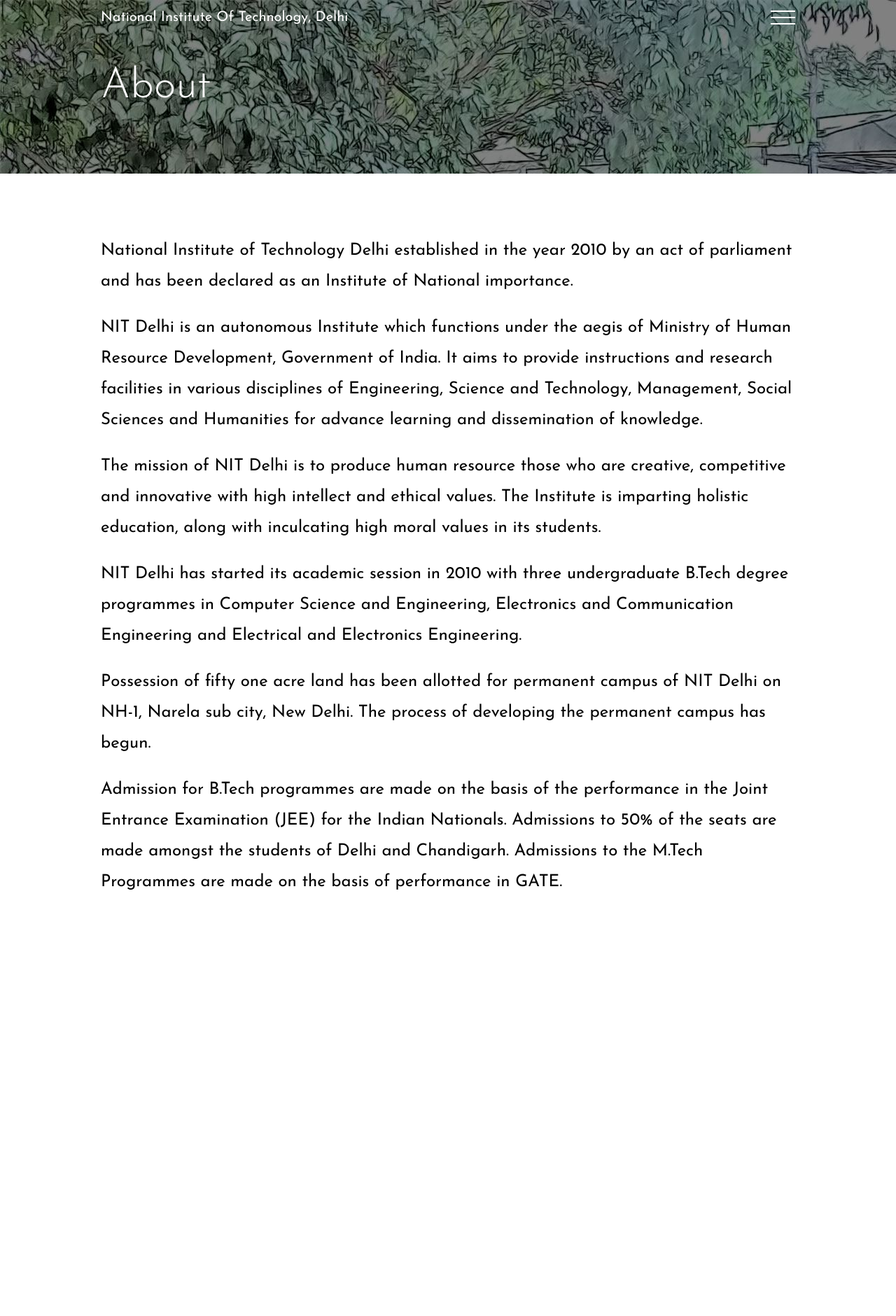
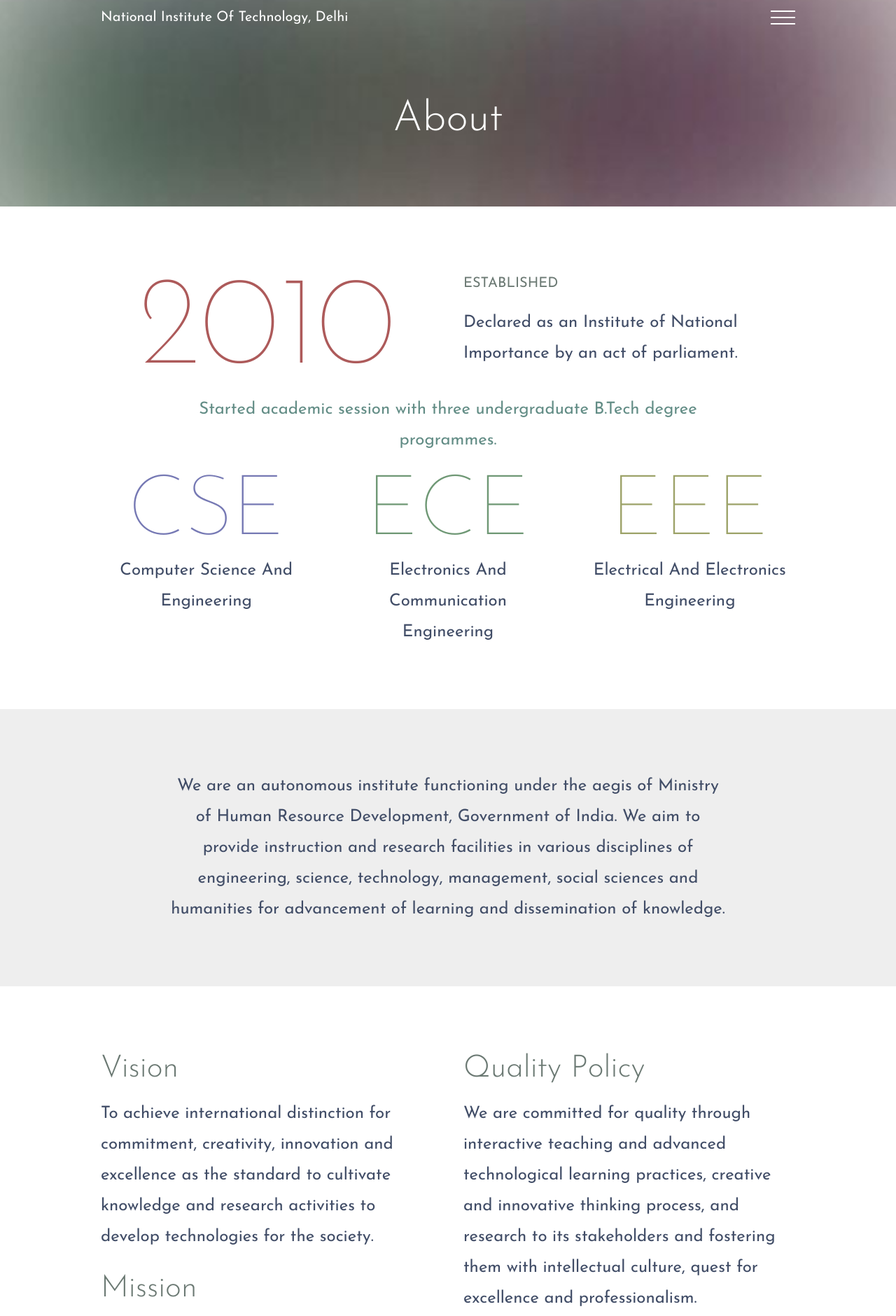
Before and after one commit to UnicoCodigo/College_Website, a plain HTML site: page about.html in a window 1280 px wide. Shown: the top 1880 px of the page at 70% size. Drawn offline with Linux system fonts and the light colour scheme.

Commit message:
Content added to About

```diff
--- a/about.html
+++ b/about.html
@@ -4,9 +4,11 @@
     <head>
         <meta charset="utf-8">
         <title>About :: NITD</title>
+        <meta name="viewport" content="width=device-width, initial-scale=1">
+
         <link rel="stylesheet" href="css/main.css">
-        <link href='http://fonts.googleapis.com/css?family=Josefin+Sans:300,400' rel='stylesheet' type='text/css'>
-        <meta name="viewport" content="width=device-width, initial-scale=1">
+        <link href='http://fonts.googleapis.com/css?family=Josefin+Sans:100,300,400' rel='stylesheet' type='text/css'>
+        <link rel="stylesheet" href="css/animate.css">
 
         <script src="js/jquery-1.11.1.min.js"></script>
     </head>
@@ -17,7 +19,7 @@
         <header class="primary-header clearfix">
             <div class="container">
                 <div class="logo">
-                    National Institute Of Technology, Delhi
+                    <a href="index.html">National Institute Of Technology, Delhi</a>
                 </div>
 
                 <div class="menu-icon">
@@ -30,56 +32,149 @@
         <!--Primary Navigation-->
 
         <nav class="primary-nav">
-            <img class="cross-icon" src="images/crossicon.png">
+            <img class="cross-icon" src="images/ui/crossicon.png">
             <ul>
                 <li><a href="index.html">Home</a></li>
                 <li><a href="about.html">About</a></li>
             </ul>
         </nav>
 
-        <section class="about-banner row">
+        <!--About Banner-->
+
+        <section class="row-banner">
             <div class="container">
                 <h1>About</h1>
             </div>
         </section>
 
+        <!--Established-->
+
         <section class="row">
-            <div class="container">
+            <div class="grid">
+                <section class="col-1-2">
+                    <div class="catch color-one">2010</div>
+                </section><!--
+                --><section class="col-1-2">
+                    <h4>Established</h4>
                 <p>
-                    National Institute of Technology Delhi established in the year 2010 by an act of parliament
-                    and has been declared as an Institute of National importance.
+                    Declared as an Institute of National Importance by an act of parliament.
                 </p>
+                </section>
+            </div>
+            <div class="container h-center space">
+                <p class="color-alt">Started academic session with three undergraduate B.Tech degree programmes.</p>
+            </div>
+            <div class="grid h-center">
+                <section class="col-1-3">
+                    <div class="catch-small color-two">CSE</div>
+                    <p>Computer Science And Engineering</p>
+                </section><!--
+                --><section class="col-1-3">
+                    <div class="catch-small color-three">ECE</div>
+                    <p>Electronics And Communication Engineering</p>
+                </section><!--
+                --><section class="col-1-3">
+                    <div class="catch-small color-four">EEE</div>
+                    <p>Electrical And Electronics Engineering</p>
+                </section>
+            </div>
+        </section>
+
+        <!--Autonomous Institute-->
+
+        <section class="row-alt">
+            <div class="container h-center">
                 <p>
-                    NIT Delhi is an autonomous Institute which functions under the aegis of Ministry of Human Resource
-                    Development, Government of India. It aims to provide instructions and research facilities in various
-                    disciplines of Engineering, Science and Technology, Management, Social Sciences and Humanities for
-                    advance learning and dissemination of knowledge.
-                </p>
-                <p>
-                    The mission of NIT Delhi is to produce human resource those who are creative, competitive and
-                    innovative with high intellect and ethical values. The Institute is imparting holistic education,
-                    along with inculcating high moral values in its students.
-                </p>
-                <p>
-                    NIT Delhi has started its academic session in 2010 with three undergraduate B.Tech degree
-                    programmes in Computer Science and Engineering, Electronics and Communication Engineering and
-                    Electrical and Electronics Engineering.
-                </p>
-                <p>
-                    Possession of fifty one acre land has been allotted for permanent campus of NIT Delhi on NH-1,
-                    Narela sub city, New Delhi. The process of developing the permanent campus has begun.
-                </p>
-                <p>
-                    Admission for B.Tech programmes are made on the basis of the performance in the Joint Entrance
-                    Examination (JEE) for the Indian Nationals. Admissions to 50% of the seats are made amongst the
-                    students of Delhi and Chandigarh. Admissions to the M.Tech Programmes are made on the basis of
-                    performance in GATE.
+                    We are an autonomous institute functioning under the aegis of Ministry of Human Resource
+                    Development, Government of India. We aim to provide instruction and research facilities
+                    in various disciplines of engineering, science, technology, management, social sciences
+                    and humanities for advancement of learning and dissemination of knowledge.
                 </p>
             </div>
         </section>
 
-        <div class="temp"></div>
+        <!--Vision And Mission-->
+
+        <section class="row">
+            <div class="grid">
+                <section class="col-1-2">
+                    <h2>Vision</h2>
+                    <p class="space">
+                        To achieve international distinction for commitment, creativity, innovation and excellence
+                        as the standard to cultivate knowledge and research activities to develop technologies for
+                        the society.
+                    </p>
+                    <h2>Mission</h2>
+                    <p>
+                        To produce human resource with creative and innovative ideas and competitiveness with high
+                        intellect and professional ethnic values, and to impart holistic education along with
+                        inculcating high moral values in the students.
+                    </p>
+                </section><!--
+                --><section class="col-1-2">
+                    <h2>Quality Policy</h2>
+                    <p class="space">
+                        We are committed for quality through interactive teaching and advanced technological
+                        learning practices, creative and innovative thinking process, and research to its
+                        stakeholders and fostering them with intellectual culture, quest for excellence and
+                        professionalism.
+                    </p>
+                    <p class="space">
+                        We are also committed for good governance, academic excellence, responsible citizenship,
+                        teamwork spirit and adaptation to changes.
+                    </p>
+                    <p>
+                        We aim to produce holistic human resource prepared for a focused life with
+                        purpose, service and leadership quality with high moral values.
+                    </p>
+                </section>
+            </div>
+        </section>
+
+        <!--New Programmes And Intake-->
+
+        <section class="row-alt">
+            <div class="grid space">
+                <section class="col-2-3 h-center space">
+                    <img class="intake-stat" src="images/about/intake-stat.png">
+                </section><!--
+                --><section class="col-1-3">
+                    <p>
+                        B.Tech programme intake increased from 30 to 60 from the academic year 2013-14.
+                    </p>
+                </section><!--
+
+                --><section class="col-1-5 h-center color-two">
+                    <div class="catch-small">15</div>
+                    <div>M.TECH</div>
+                </section><!--
+                --><section class="col-3-5 h-center">
+                    <p>
+                        M.Tech in ECE with an intake of 15 students was started from the academic year
+                        2013-14 followee by Ph.D. programme from January 2014 with an intake of seven
+                        research scholars.
+                    </p>
+                </section><!--
+                --><section class="col-1-5 h-center color-four">
+                    <div class="catch-small">7</div>
+                    <div>PH.D.</div>
+                </section>
+            </div>
+
+            <div class="container h-center">
+                <p class="color-alt">
+                    M.Tech programme in Computer Science and Engineering (Analytics) with an intake of
+                    15 students is yet to start in the academic year 2014-15.
+                </p>
+            </div>
+        </section>
 
         <script src="js/main.js"></script>
+
+        <!--Wow.js-->
+        <script src="js/wow.min.js"></script>
+        <script>
+            new WOW().init();
+        </script>
     </body>
 </html>
--- a/css/main.css
+++ b/css/main.css
@@ -57,7 +57,15 @@ html, body {
     width: 100%;
     height: 100%;
     min-height: 100%;
-    font: 400 24px/44px 'Josefin Sans', 'Myriad Pro', 'Century Gothic', Verdana, Arial, sans-serif;
+    font: 400 24px/44px 'Josefin Sans', 'Myriad Pro', 'Century Gothic', Helvetica, Verdana, Arial, sans-serif;
+}
+
+.h-center {
+    text-align: center;
+}
+
+.space {
+    margin-bottom: 22px;
 }
 
 /**
@@ -74,16 +82,62 @@ html, body {
             box-sizing: border-box;
 }
 
-.container {
+.container, .grid {
     max-width: 1080px;
     margin-left: auto;
     margin-right: auto;
+}
+
+.container {
     padding: 0 44px;
 }
 
-.row {
+.grid {
+    padding: 0 22px;
+}
+
+.col-1-2, .col-1-3, .col-2-3, .col-1-5, .col-3-5 {
+    display: inline-block;
+    vertical-align: top;
+    padding: 0 22px;
+}
+
+.col-1-2 {
+    width: 50%;
+}
+
+.col-1-3 {
+    width: 33.333333%;
+}
+
+.col-2-3 {
+    width: 66.666666%;
+}
+
+.col-1-5 {
+    width: 20%;
+}
+
+.col-3-5 {
+    width: 60%;
+}
+
+.row, .row-alt {
     padding-top: 88px;
     padding-bottom: 88px;
+}
+
+.row-alt {
+    background-color: #eee;
+}
+
+.row-banner {
+    padding-top: 135px;
+    padding-bottom: 88px;
+    background: #333;
+    background: url('../images/ui/banner-bg.jpg') no-repeat;
+    background-size: cover;
+    background-position: center center;
 }
 
 /**
@@ -113,19 +167,79 @@ html, body {
  *__________________________________________________________________________
  */
 
+h1, h2 {
+    font-weight: 300;
+}
+
 h1 {
     font-size: 60px;
     line-height: 72px;
     color: #fff;
-    font-weight: 300;
+    text-align: center;
+}
+
+h2 {
+    margin-bottom: 12px;
+    font-size: 44px;
+    line-height: 60px;
+}
+
+h2, h4 {
+    color: #6b7973;
+}
+
+h4 {
+    margin-bottom: 12px;
+    font-size: 20px;
+    text-transform: uppercase;
 }
 
 p {
-    margin-bottom: 22px;
+    display: inline-block;
+    vertical-align: top;
+    color: #414d67;
+    max-width: 800px;
 }
 
-p:last-child {
-    margin-bottom: 0;
+.catch, .catch-small {
+    font-weight: 100;
+    text-align: center;
+}
+
+.catch {
+    font-size: 180px;
+    line-height: 180px;
+}
+
+.catch-small {
+    font-size: 120px;
+    line-height: 120px;
+}
+
+/**
+ *__________________________________________________________________________
+ * Colors
+ *__________________________________________________________________________
+ */
+
+.color-one {
+    color: #ad5a5a;
+}
+
+.color-two {
+    color: #7679b4;
+}
+
+.color-three {
+    color: #6f9875;
+}
+
+.color-four {
+    color: #9da369;
+}
+
+.color-alt {
+    color: #638d86;
 }
 
 /**
@@ -147,6 +261,10 @@ a:hover {
     color: #faa;
 }
 
+.primary-header a:hover {
+    color: #fff;
+}
+
 /**
  *__________________________________________________________________________
  * Navigation
@@ -157,13 +275,13 @@ a:hover {
     display: none;
     position: fixed;
     z-index: 1000;
-    min-width: 240px;
+    min-width: 260px;
     min-height: 100%;
     padding: 44px 44px 88px 44px;
     font-size: 16px;
     color: #fff;
     text-transform: uppercase;
-    background: url('../images/nav-bg.png') no-repeat;
+    background: url('../images/ui/nav-bg.png') no-repeat;
     background-size: cover;
     background-position: center center;
 }
@@ -199,10 +317,10 @@ a:hover {
     height: 50px;
     font-size: 20px;
     color: #fff;
-    -webkit-transition: background-color 0.4s linear, color 0.4s linear;
-       -moz-transition: background-color 0.4s linear, color 0.4s linear;
-        -ms-transition: background-color 0.4s linear, color 0.4s linear;
-            transition: background-color 0.4s linear, color 0.4s linear;
+    -webkit-transition: background-color 0.4s linear;
+       -moz-transition: background-color 0.4s linear;
+        -ms-transition: background-color 0.4s linear;
+            transition: background-color 0.4s linear;
 }
 
 .logo {
@@ -251,7 +369,7 @@ a:hover {
     height: 100%;
     height: 100vh;
     width: 100%;
-    background: url('../images/courtyard_sketch.jpg') no-repeat;
+    background: url('../images/sketches/canteen_sketch.jpg') no-repeat;
     background-size: cover;
     background-position: center bottom;
 }
@@ -268,9 +386,8 @@ a:hover {
  *__________________________________________________________________________
  */
 
-.about-banner {
-    background: #777 url('../images/canteen_sketch.jpg');
-    background-attachment: fixed;
+.intake-stat {
+    max-width: 100%;
 }
 
 .temp {
--- a/js/main.js
+++ b/js/main.js
@@ -17,8 +17,6 @@
         //Position the menu initially
         menu.self.css('right', menu.width);
         menu.self.css('display', 'block');
-
-        //Initialize wow.js
 
         //Functionality for menu buttons
         menu.icon.click(function () {
@@ -49,7 +47,7 @@
                 menu.icon.div.css('border-color', '#000');
             } else {
                 header.css('background', 'rgba(200, 200, 200, 0)');
-                header.css('color', '#fff');
+                header.css('color', '#fff', 400);
                 menu.icon.div.css('border-color', '#fff');
             }
         });
```
Also changed, not shown: index.html (+3 -5 lines), images/about/intake-stat.png (added), images/nav-bg.png (deleted), images/sketches/canteen_sketch.jpg (renamed from images/canteen_sketch.jpg), images/sketches/courtyard_sketch.jpg (renamed from images/courtyard_sketch.jpg), images/ui/banner-bg.jpg (added), images/ui/crossicon.png (renamed from images/crossicon.png), images/ui/nav-bg.png (added).
